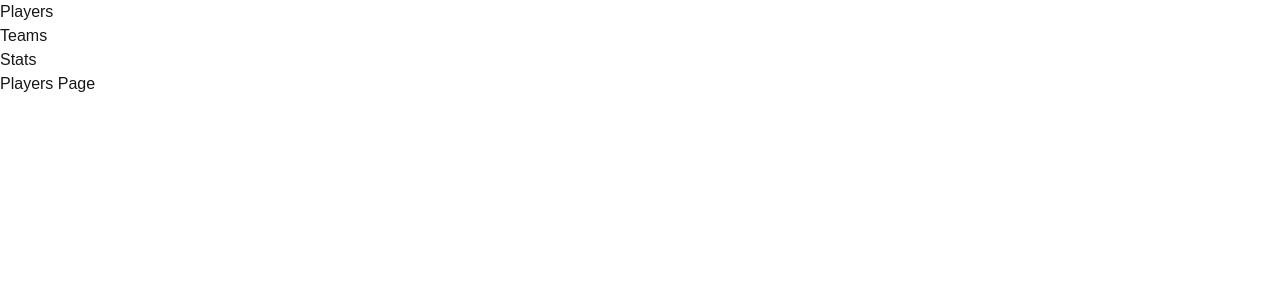
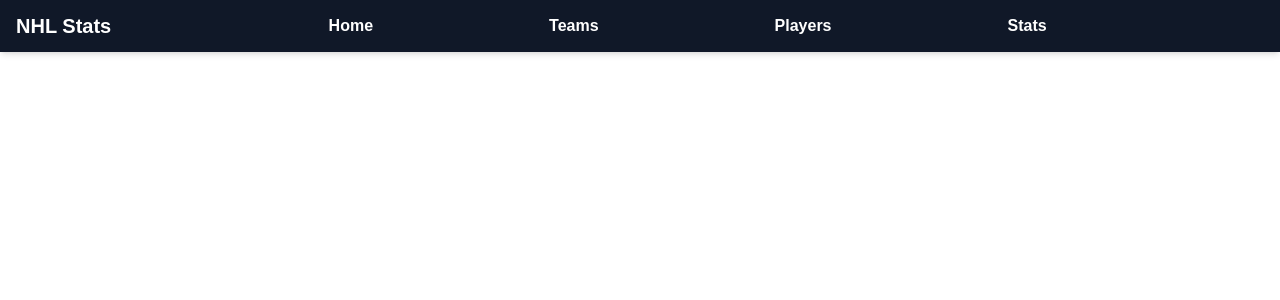
Before and after one commit to N-Crossman/NHL-Stats, a Next.js app: page /players in a window 1280 px wide. Shown: the top 300 px of the page. Built offline with nearby package versions, Linux system fonts and the light colour scheme.

Commit message:
Create Navbar component with mobile hamburger menu

```diff
--- a/src/app/components/navigation/Navbar.tsx
+++ b/src/app/components/navigation/Navbar.tsx
@@ -1,11 +1,60 @@
+"use client";
+import { useState } from "react";
+import Link from "next/link";
+
 export default function Navbar() {
-  return (
-    <nav>
-      <ul>
-        <li><a href="/players">Players</a></li>
-        <li><a href="/teams">Teams</a></li>
-        <li><a href="/stats">Stats</a></li>
-      </ul>
+    const [isMobileMenuOpen, setIsMobileMenuOpen] = useState(false);
+
+    const navLinks = [
+        { href: "/", label: "Home" },
+        { href: "/teams", label: "Teams" },
+        { href: "/players", label: "Players" },
+        { href: "/stats", label: "Stats" },
+    ];
+
+    return (
+    <nav className="bg-gray-900 text-white px-4 py-3 shadow-md fixed w-full z-50">
+      <div className="max-w-7xl mx-auto flex items-center justify-between">
+        <Link href="/" className="text-xl font-extrabold hover:text-blue-300">
+          NHL Stats
+        </Link>
+
+        <ul className="hidden md:flex flex-1 justify-center gap-44">
+          {navLinks.map((link) => (
+            <li key={link.href}>
+              <Link
+                href={link.href}
+                className="hover:text-blue-300 transition-colors font-bold"
+              >
+                {link.label}
+              </Link>
+            </li>
+          ))}
+        </ul>
+
+        <button
+          className="md:hidden text-2xl focus:outline-none"
+          onClick={() => setIsMobileMenuOpen(!isMobileMenuOpen)}
+        >
+          ☰
+        </button>
+      </div>
+
+      {isMobileMenuOpen && (
+        <ul className="md:hidden absolute top-full right-0 bg-gray-900 w-48 py-2 rounded shadow-md flex flex-col gap-2 px-4">
+          {navLinks.map((link) => (
+            <li key={link.href}>
+              <Link
+                href={link.href}
+                className="hover:text-blue-300 transition-colors font-bold"
+                onClick={() => setIsMobileMenuOpen(false)}
+              >
+                {link.label}
+              </Link>
+            </li>
+          ))}
+        </ul>
+      )}
     </nav>
   );
 }
```
